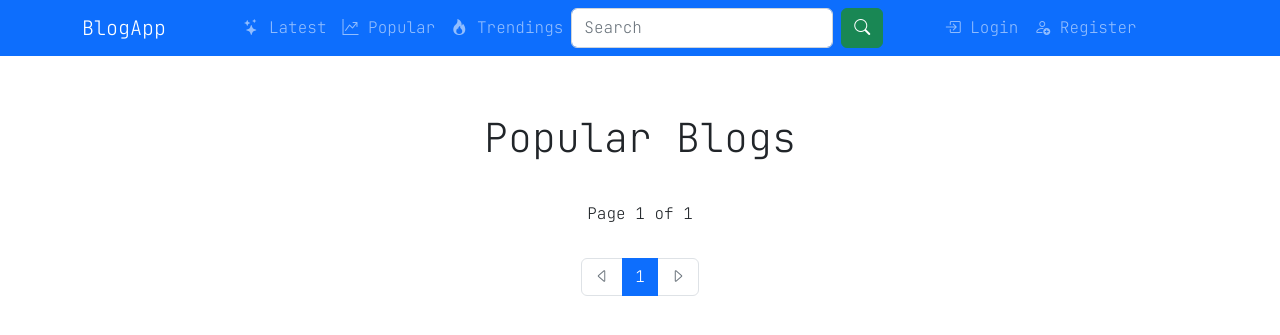
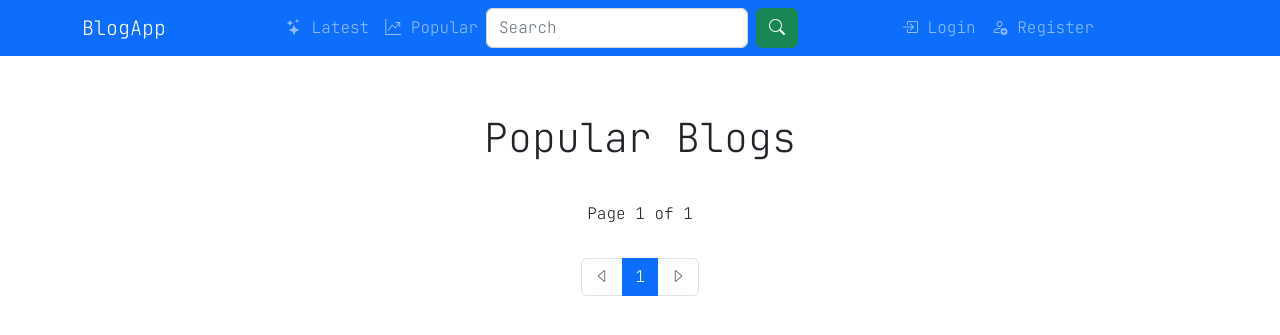
Before and after one commit to Shaganashree97/blog, a Django app: page /popular/ in a window 1280 px wide. Shown: the top 335 px of the page. Run offline with Django 4.2, Linux system fonts and the light colour scheme; data that the repository does not hold is empty.

Commit message:
Removed Trendings page

```diff
--- a/templates/layout.html
+++ b/templates/layout.html
@@ -40,12 +40,14 @@
             Popular
           </a>
         </li>
+        <!--
         <li class="nav-item">
           <a class="nav-link" aria-current="page" href="{% url 'trendings' %}">
             <i class="bi bi-fire"></i>
             Trendings
           </a>
         </li>
+        -->
         <form class="d-flex" role="search" action="{% url 'search' %}" method="get">
           <input class="form-control me-2" type="search" placeholder="Search" aria-label="Search" name="query">
           <button class="btn btn-success" type="submit">
--- a/templates/popular.html
+++ b/templates/popular.html
@@ -1,6 +1,6 @@
 {% extends 'layout.html' %}
 
-{% block title %}Trendings{% endblock %}
+{% block title %}Popular{% endblock %}
 
 {% block body %}
 <div class="container mt-5 mb-5">
```
